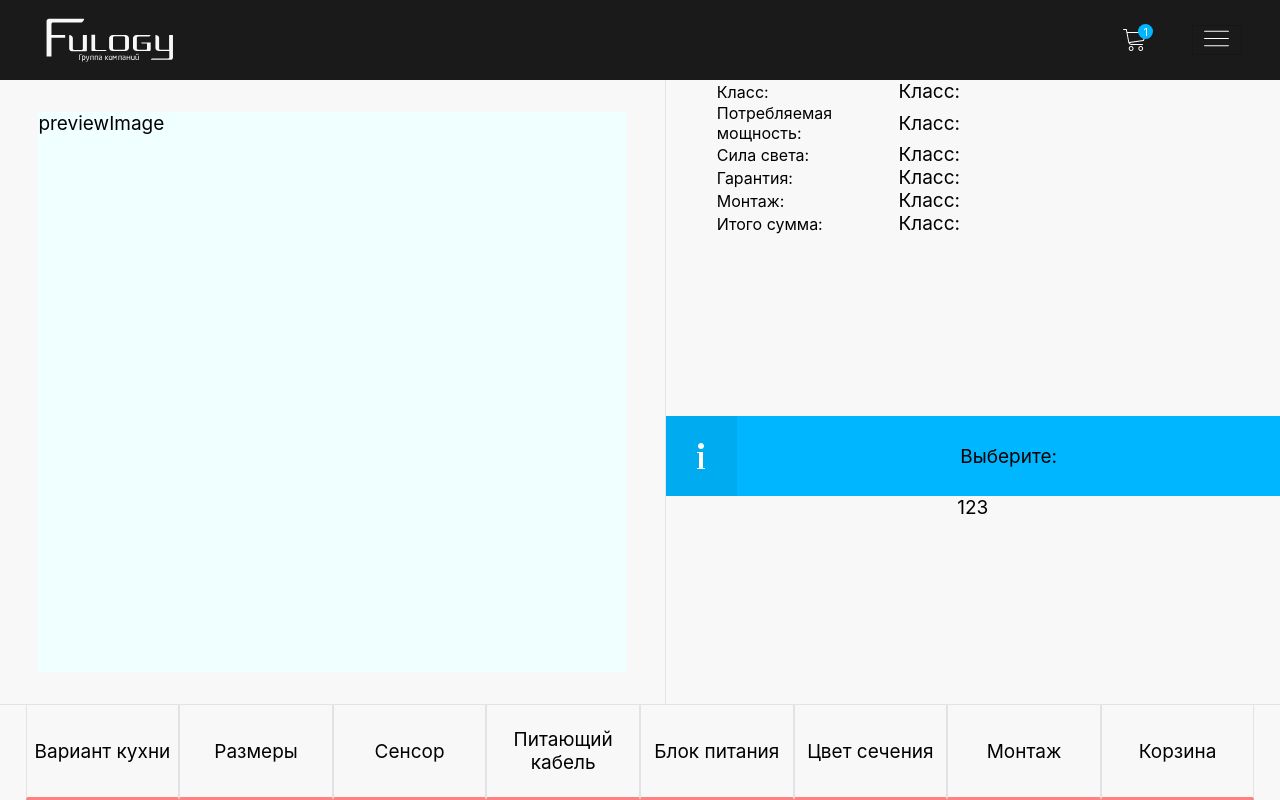
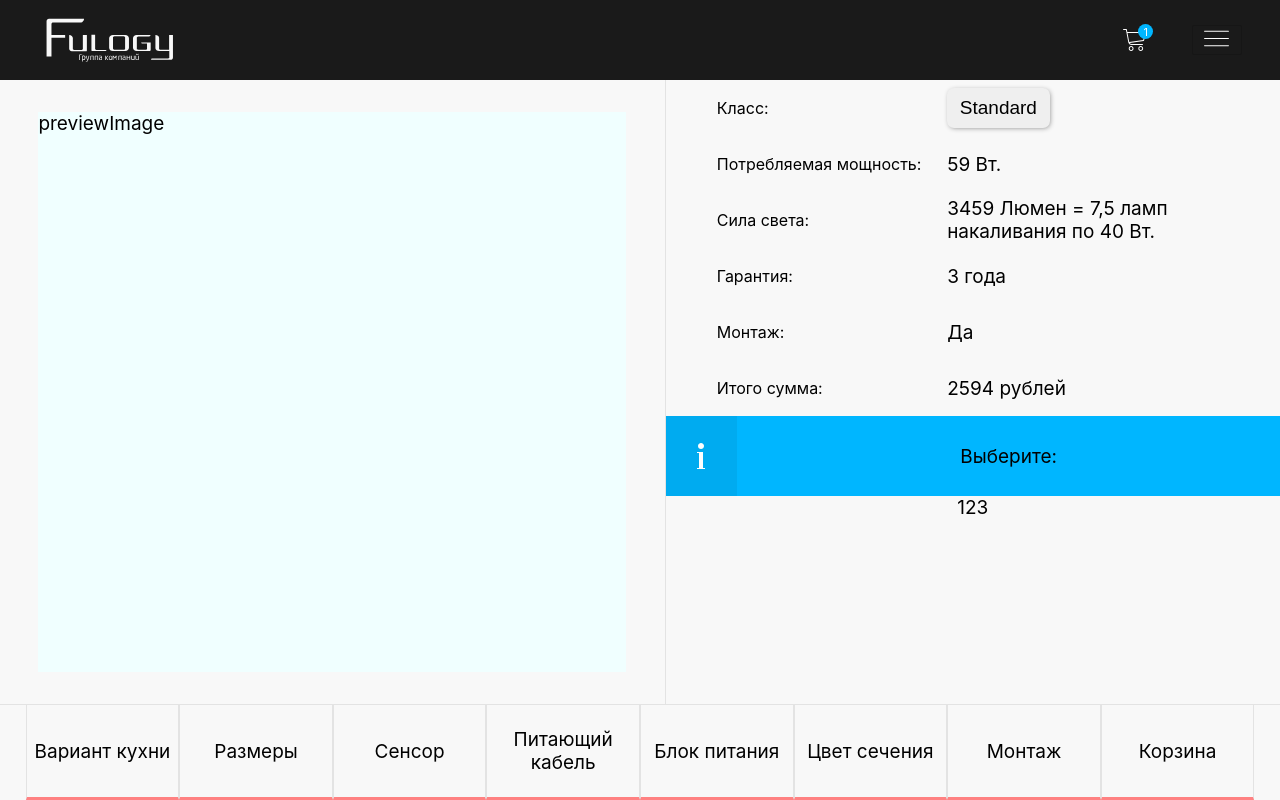
Before and after one commit to kotsur-vlad/test_fulogy, a React (Create React App) app: page / in a window 1280 px wide. Built offline with nearby package versions, Linux system fonts and the light colour scheme.

Commit message:
Created static info in 'Info'

```diff
--- a/src/components/info/Info.js
+++ b/src/components/info/Info.js
@@ -7,12 +7,12 @@ class Info extends React.Component {
 		return (
 			<div className={styles.info}>
 				<ul>
-					<li><span className={styles.property}>Класс:</span><span className={styles.value}>Класс:</span></li>
-					<li><span className={styles.property}>Потребляемая мощность:</span><span className={styles.value}>Класс:</span></li>
-					<li><span className={styles.property}>Сила света:</span><span className={styles.value}>Класс:</span></li>
-					<li><span className={styles.property}>Гарантия:</span><span className={styles.value}>Класс:</span></li>
-					<li><span className={styles.property}>Монтаж:</span><span className={styles.value}>Класс:</span></li>
-					<li><span className={styles.property}>Итого сумма:</span><span className={styles.value}>Класс:</span></li>
+					<li><span className={styles.property}>Класс:</span><span className={styles.value}><button className={styles.classButton}>Standard</button></span></li>
+					<li><span className={styles.property}>Потребляемая мощность:</span><span className={styles.value}>59 Вт.</span></li>
+					<li><span className={styles.property}>Сила света:</span><span className={styles.value}>3459 Люмен = 7,5 ламп накаливания по 40 Вт.</span></li>
+					<li><span className={styles.property}>Гарантия:</span><span className={styles.value}>3 года</span></li>
+					<li><span className={styles.property}>Монтаж:</span><span className={styles.value}>Да</span></li>
+					<li><span className={styles.property}>Итого сумма:</span><span className={styles.value}>2594 рублей</span></li>
 				</ul>
 			</div>
 		);
--- a/src/components/info/Info.module.scss
+++ b/src/components/info/Info.module.scss
@@ -9,15 +9,38 @@
   }
 
   li {
-    @include flex (row, space-between, center);
+    @include flex (row, flex-start, center);
+    height: 7vh;
   }
 
   .property {
+    width: 18vw;
     margin-left: 4vw;
     font-size: 1.6rem;
   }
 
   .value {
-    margin-right: 25vw;
+    width: 22vw;
   }
+
+  .classButton {
+    width: 8vw;
+    height: 5vh;
+    padding: 0;
+    box-sizing: border-box;
+    border-radius: 7px;
+    font-size: 1.9rem;
+    -webkit-box-shadow: 1px 1px 5px -1px rgba(138, 138, 138, 1);
+    -moz-box-shadow: 1px 1px 5px -1px rgba(138, 138, 138, 1);
+    box-shadow: 1px 1px 5px -1px rgba(138, 138, 138, 1);
+
+    &:hover {
+      position: relative;
+      top: 1px;
+      -webkit-box-shadow: none;
+      -moz-box-shadow: none;
+      box-shadow: none;
+    }
+  }
+
 }
--- a/src/components/options/Options.module.scss
+++ b/src/components/options/Options.module.scss
@@ -42,6 +42,7 @@
       @include flex(row, center, center);
       width: 5.6vw;
       height: 100%;
+      padding: 0;
       background-color: #00abf0;
 
       &:active {
```
